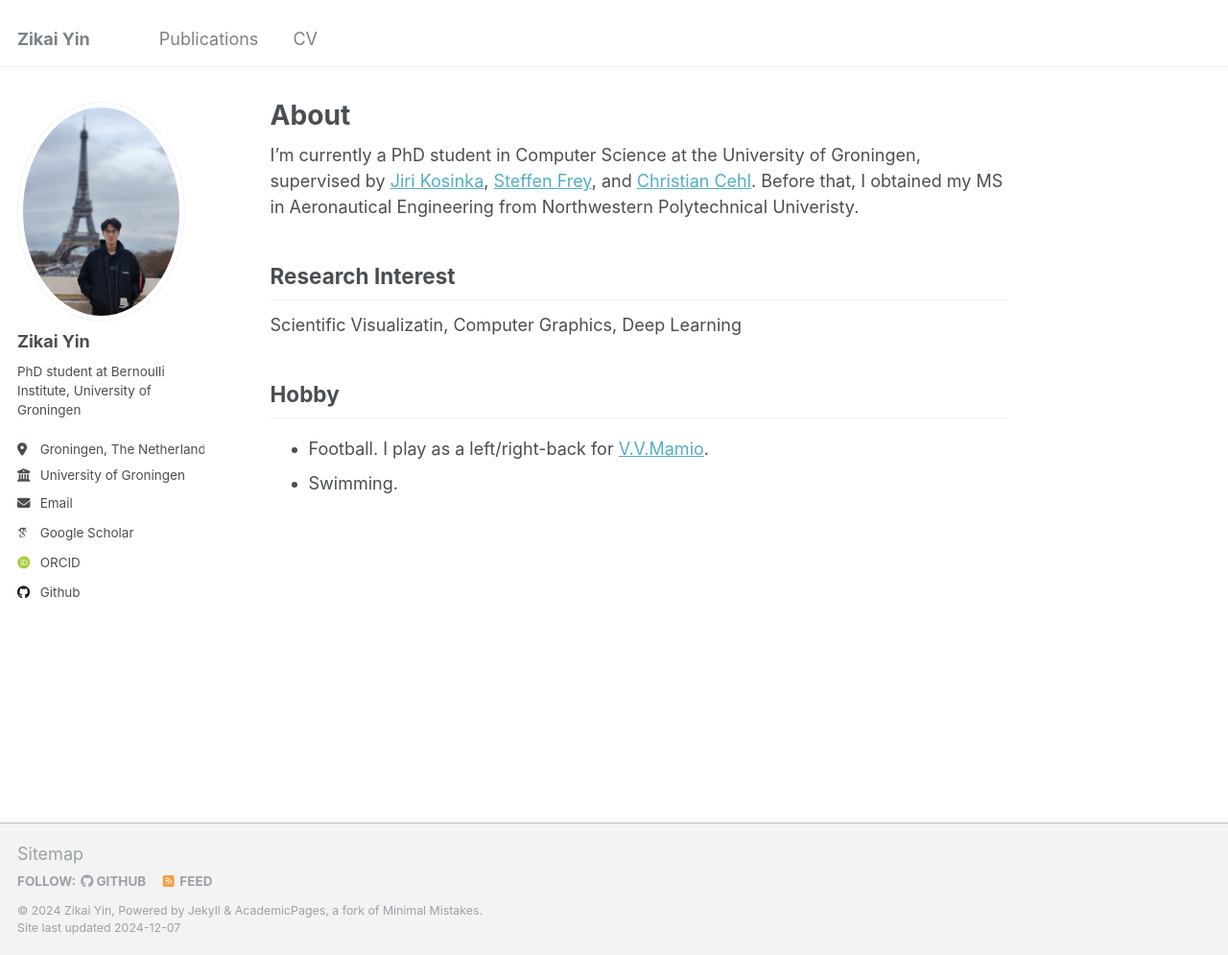
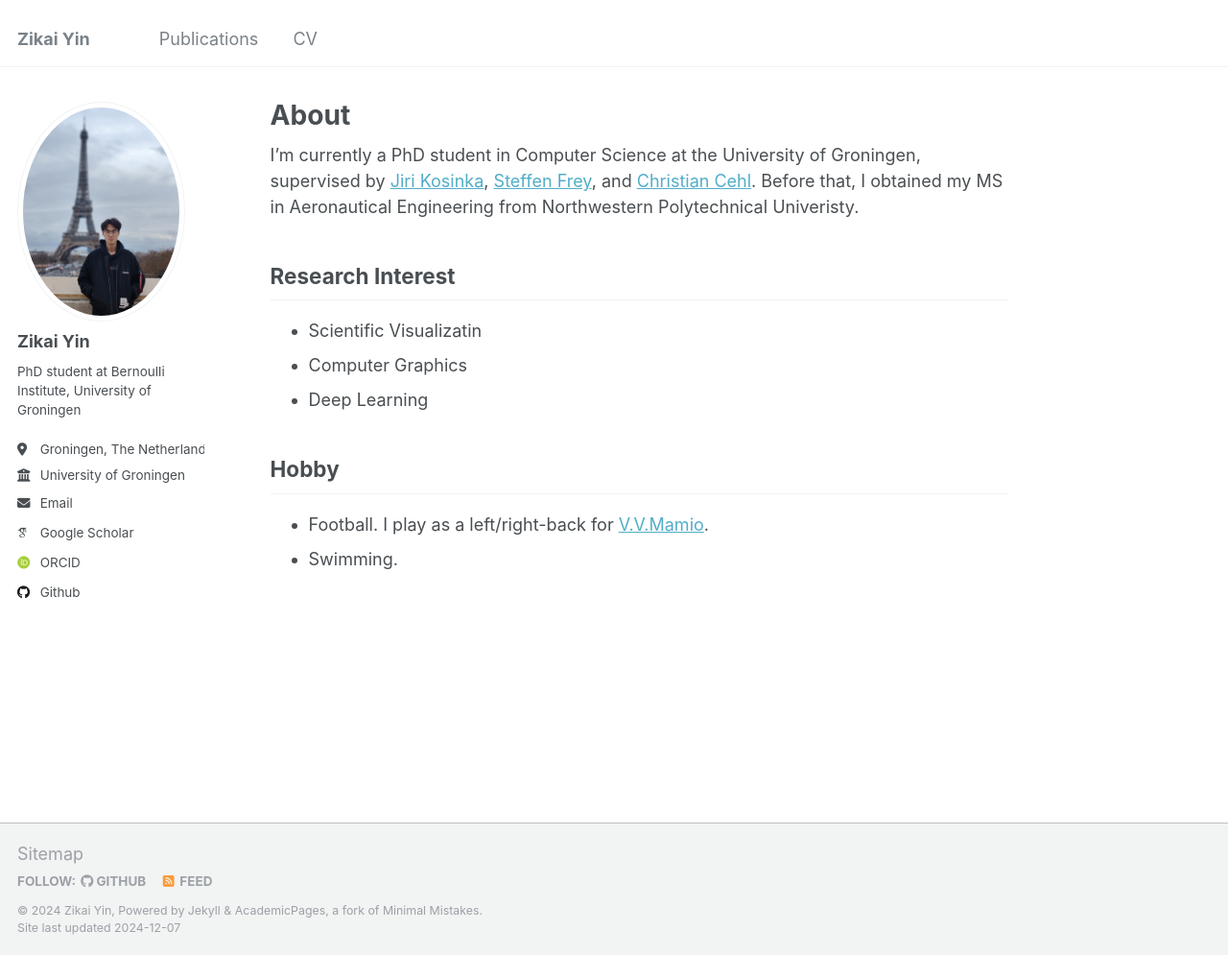
Before and after one commit to andrewsilver1997/andrewsilver1997.github.io, a Jekyll site: the page built from _pages/about.md, in a window 1280 px wide and 995 px high. Shown: the whole window at 96% size. Built offline with Jekyll 4.4.1, drawn with Linux system fonts in a browser that asks for light colours; some web fonts are replaced.

Commit message:
first commit

```diff
--- a/_pages/about.md
+++ b/_pages/about.md
@@ -10,7 +10,9 @@ I'm currently a PhD student in Computer Science at the University of Groningen,
 Before that, I obtained my MS in Aeronautical Engineering from Northwestern Polytechnical Univeristy.
 
 ## Research Interest
-Scientific Visualizatin, Computer Graphics, Deep Learning
+* Scientific Visualizatin
+* Computer Graphics
+* Deep Learning
 
 ## Hobby
 * Football. I play as a left/right-back for [V.V.Mamio](https://vvmamiogroningen.nl/).
```
